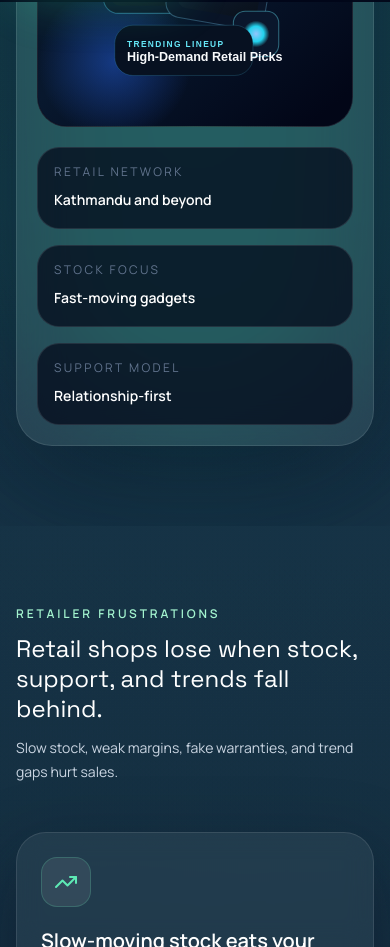
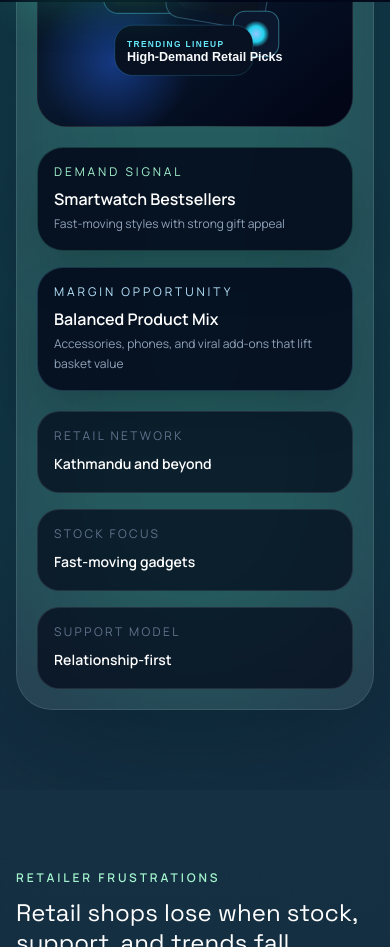
Before and after one commit to kamal5400/Website_AI_wholesale, a Next.js app: page / in a window 390 px wide. Shown: the part 842-1789 px from the top of the page. Built offline with nearby package versions, Linux system fonts and the light colour scheme; no server answers.

Commit message:
Improve hero text layout responsiveness

```diff
--- a/src/components/pages/home-page.tsx
+++ b/src/components/pages/home-page.tsx
@@ -95,28 +95,22 @@ function HeroSection() {
           <div className="relative mx-auto max-w-xl">
             <div className="absolute inset-0 -translate-y-4 rounded-full bg-emerald-400/18 blur-3xl" />
             <div className="relative rounded-[36px] border border-white/10 bg-white/8 p-5 shadow-[0_30px_120px_rgba(5,15,35,0.55)] backdrop-blur-xl">
-              <div className="absolute left-4 top-10 hidden max-w-[220px] rounded-[26px] border border-emerald-300/20 bg-slate-950/85 p-4 shadow-2xl md:block xl:-left-6">
-                <p className="text-xs uppercase tracking-[0.24em] text-emerald-200">
-                  Demand Signal
-                </p>
-                <p className="mt-2 text-base font-semibold leading-snug text-white">
-                  Smartwatch Bestsellers
-                </p>
-                <p className="mt-1 text-xs leading-5 text-slate-400">
-                  Fast-moving styles with strong gift appeal
-                </p>
+              <div className="absolute left-4 top-10 hidden max-w-[220px] xl:-left-6 xl:block">
+                <HeroInsightCard
+                  accent="emerald"
+                  eyebrow="Demand Signal"
+                  title="Smartwatch Bestsellers"
+                  description="Fast-moving styles with strong gift appeal"
+                />
               </div>
 
-              <div className="absolute right-4 bottom-12 hidden max-w-[250px] rounded-[26px] border border-sky-300/20 bg-slate-950/85 p-4 shadow-2xl md:block xl:-right-6">
-                <p className="text-xs uppercase tracking-[0.24em] text-sky-200">
-                  Margin Opportunity
-                </p>
-                <p className="mt-2 text-base font-semibold leading-snug text-white">
-                  Balanced Product Mix
-                </p>
-                <p className="mt-1 text-xs leading-5 text-slate-400">
-                  Accessories, phones, and viral add-ons that lift basket value
-                </p>
+              <div className="absolute right-4 bottom-12 hidden max-w-[250px] xl:-right-6 xl:block">
+                <HeroInsightCard
+                  accent="sky"
+                  eyebrow="Margin Opportunity"
+                  title="Balanced Product Mix"
+                  description="Accessories, phones, and viral add-ons that lift basket value"
+                />
               </div>
 
               <div className="relative aspect-[4/4.1] overflow-hidden rounded-[30px] border border-white/10 bg-[radial-gradient(circle_at_top,_rgba(52,211,153,0.2),_transparent_32%),radial-gradient(circle_at_75%_18%,_rgba(96,165,250,0.16),_transparent_18%),linear-gradient(180deg,_rgba(10,16,30,0.95),_rgba(2,6,23,0.98))]">
@@ -126,6 +120,21 @@ function HeroSection() {
                   fill
                   priority
                   className="object-cover"
+                />
+              </div>
+
+              <div className="mt-5 grid gap-4 xl:hidden">
+                <HeroInsightCard
+                  accent="emerald"
+                  eyebrow="Demand Signal"
+                  title="Smartwatch Bestsellers"
+                  description="Fast-moving styles with strong gift appeal"
+                />
+                <HeroInsightCard
+                  accent="sky"
+                  eyebrow="Margin Opportunity"
+                  title="Balanced Product Mix"
+                  description="Accessories, phones, and viral add-ons that lift basket value"
                 />
               </div>
 
@@ -479,6 +488,31 @@ function FloatingMetric({ label, value }: { label: string; value: string }) {
   );
 }
 
+function HeroInsightCard({
+  accent,
+  eyebrow,
+  title,
+  description,
+}: {
+  accent: "emerald" | "sky";
+  eyebrow: string;
+  title: string;
+  description: string;
+}) {
+  const eyebrowColor =
+    accent === "emerald" ? "text-emerald-200" : "text-sky-200";
+  const borderColor =
+    accent === "emerald" ? "border-emerald-300/20" : "border-sky-300/20";
+
+  return (
+    <div className={`rounded-[26px] border bg-slate-950/85 p-4 shadow-2xl ${borderColor}`}>
+      <p className={`text-xs uppercase tracking-[0.24em] ${eyebrowColor}`}>{eyebrow}</p>
+      <p className="mt-2 text-base font-semibold leading-snug text-white">{title}</p>
+      <p className="mt-1 text-xs leading-5 text-slate-400">{description}</p>
+    </div>
+  );
+}
+
 function ProblemCard({
   icon,
   title,
```
